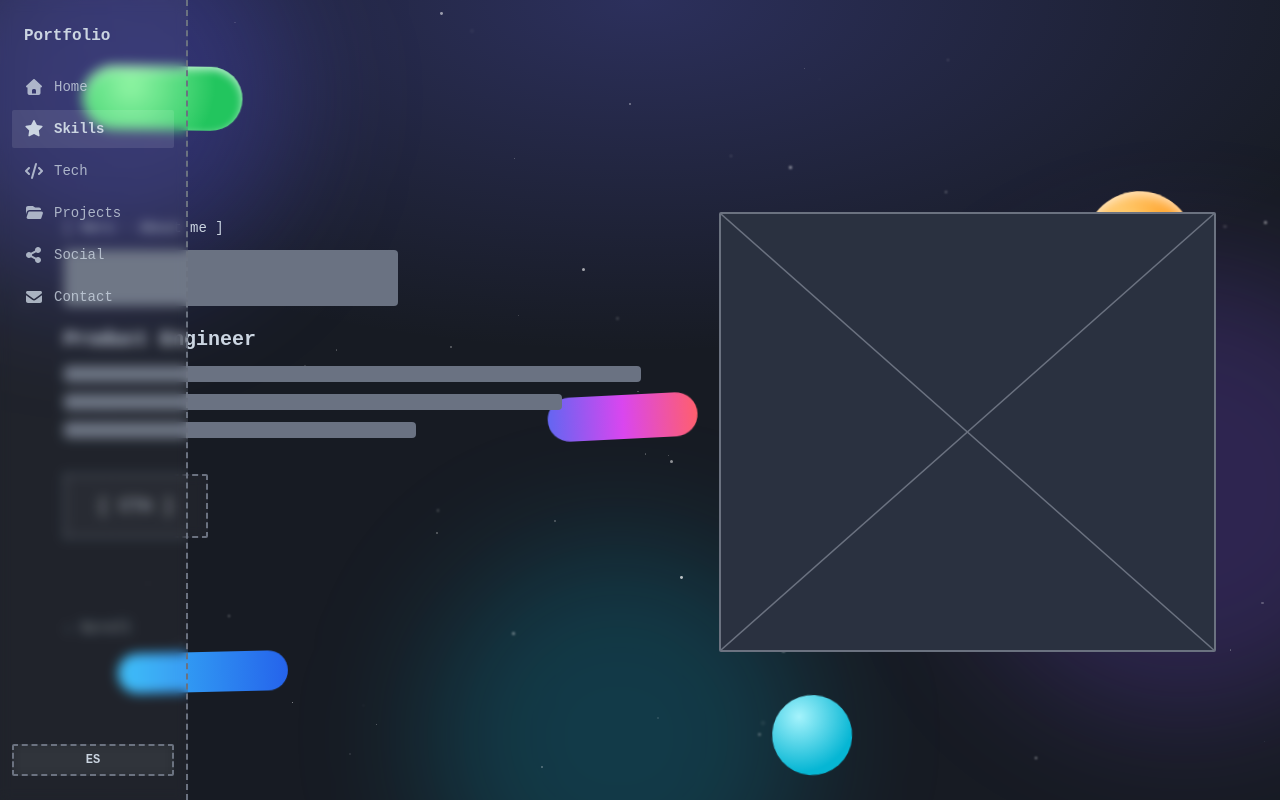
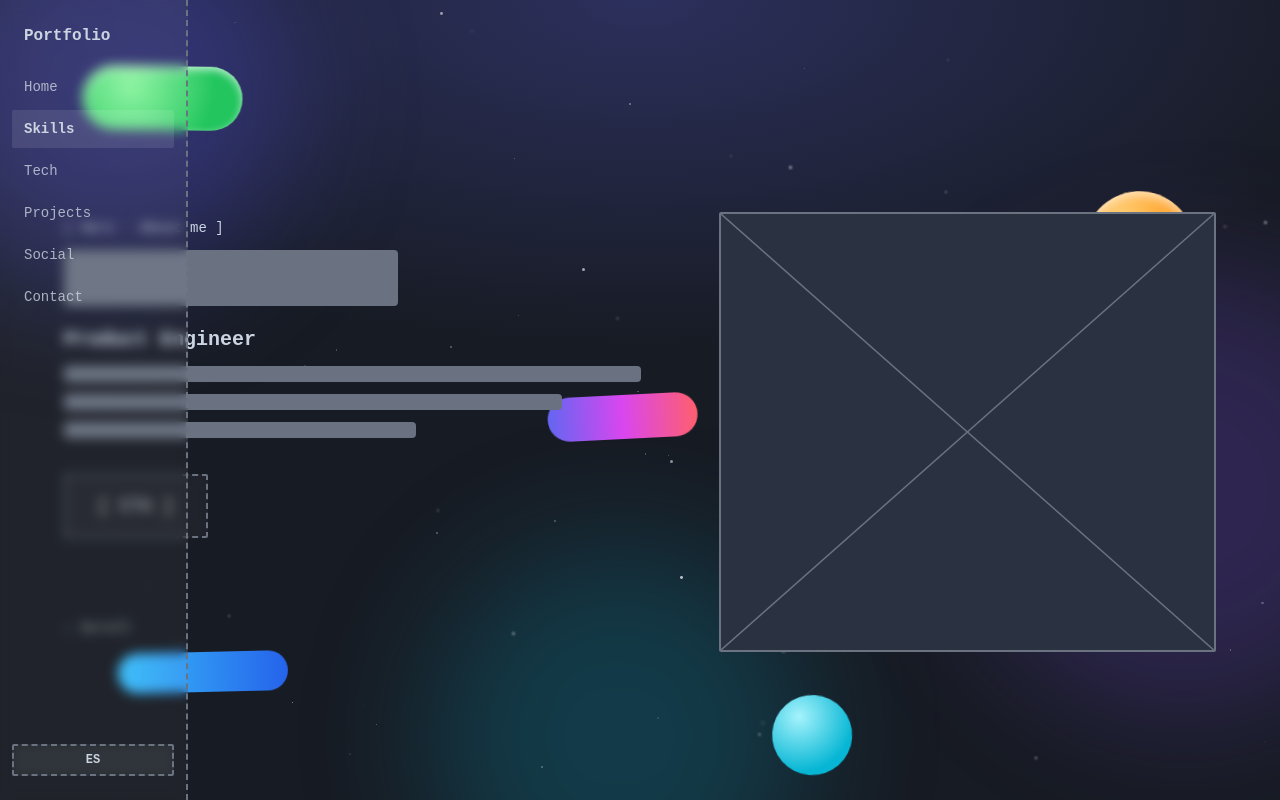
Before and after one commit to MikeWorldYt/portfolio, a React (Vite) app: page / in a window 1280 px wide. Shown: the top 800 px of the page. Built offline with nearby package versions, Linux system fonts and the light colour scheme.

Commit message:
style(ui): Hide icon display in low fidelity mode

```diff
--- a/src/components/layout/Navigation.tsx
+++ b/src/components/layout/Navigation.tsx
@@ -70,7 +70,7 @@ export function Navigation({ mode, level, theme, active }: NavigationProps) {
                   aria-current={active === id ? 'true' : undefined}
                   className="flex h-[62px] flex-col items-center justify-center gap-0.5 text-[10.5px] opacity-80 focus-visible:outline-2 focus-visible:-outline-offset-2 aria-[current=true]:bg-(--act) aria-[current=true]:font-bold aria-[current=true]:opacity-100 md:h-[38px] md:flex-row md:justify-start md:gap-2.5 md:px-3 md:text-sm md:rounded-(--r)"
                 >
-                  <Icon icon={icon} className="text-xl md:text-base" />
+                  <Icon icon={icon} className="text-xl in-data-[fi=lo]:[--fa-display:none] md:text-base" />
                   <span>{t.nav.items[id]}</span>
                 </Link>
               </li>
```
